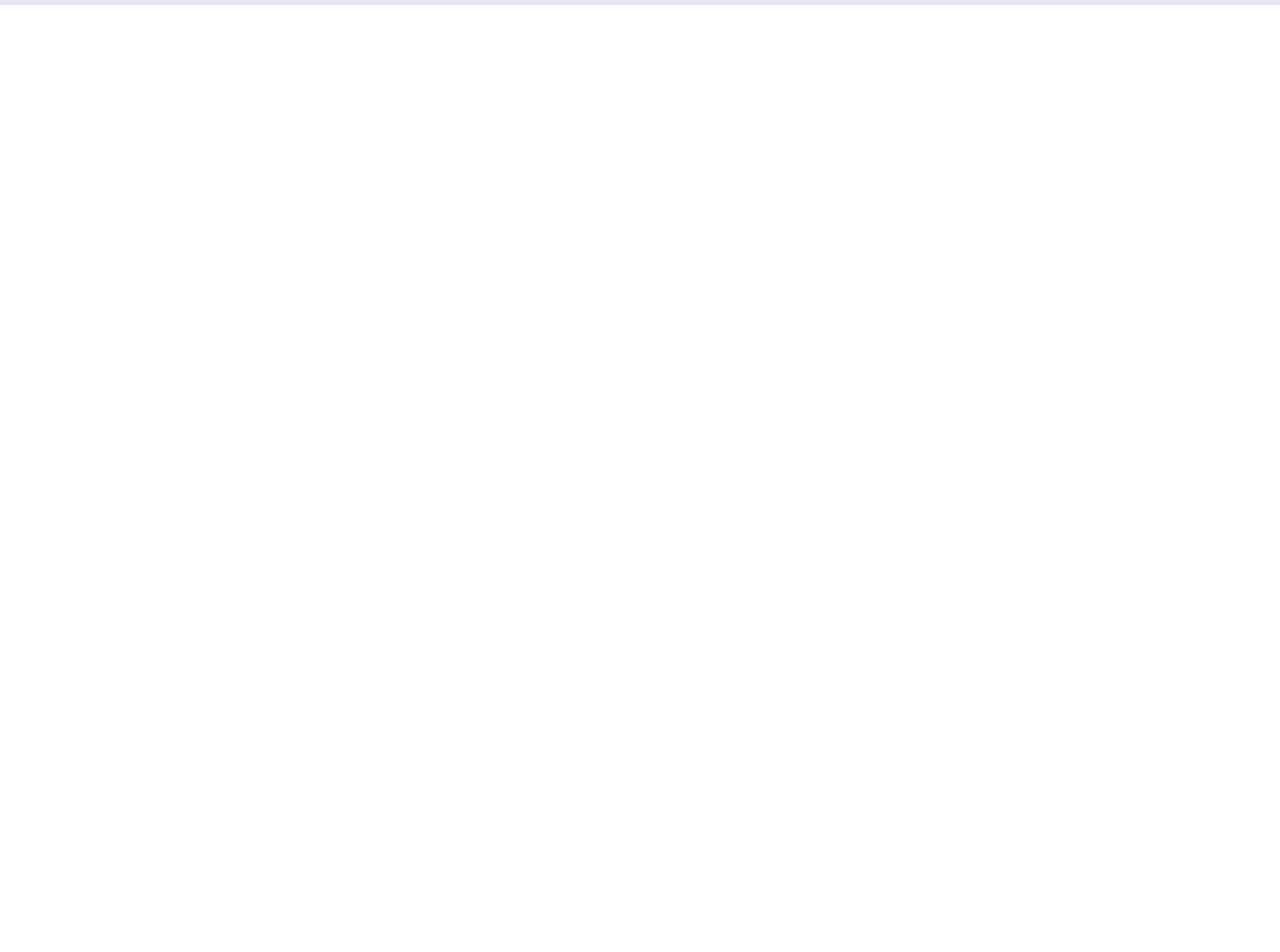
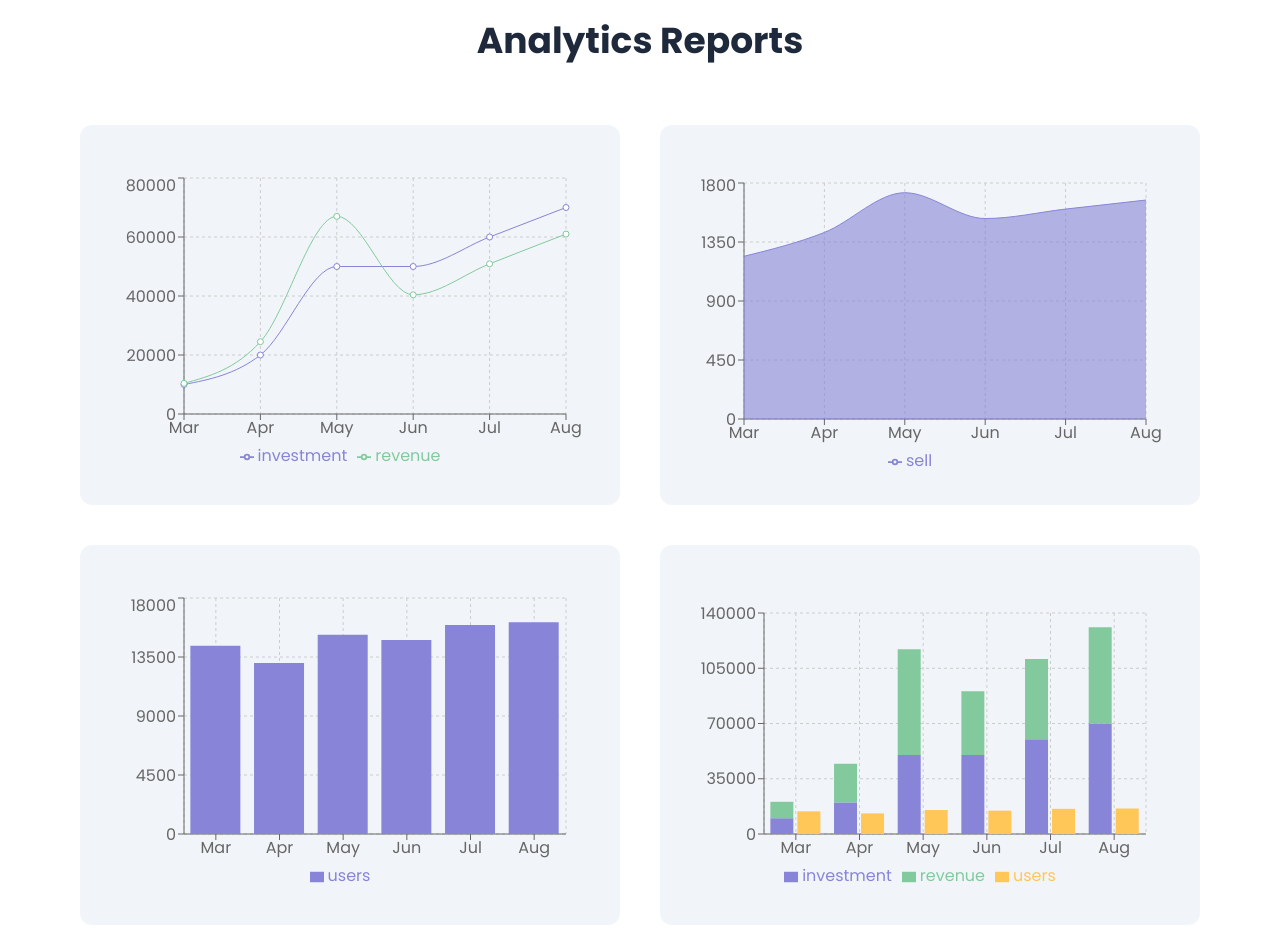
Before and after one commit to md-kawsar-ali/deAngelo-reactjs, a React (Create React App) app: page /analytics in a window 1280 px wide. Shown: the part 160-1112 px from the top of the page. Before the commit the page ends 800 px from the top, so only its background shows below. Built offline with nearby package versions, Linux system fonts and the light colour scheme.

Commit message:
Analytics Added

```diff
--- a/package.json
+++ b/package.json
@@ -12,6 +12,7 @@
     "react-rating": "^2.0.5",
     "react-router-dom": "^6.3.0",
     "react-scripts": "5.0.0",
+    "recharts": "^2.1.9",
     "web-vitals": "^2.1.4"
   },
   "scripts": {
--- /dev/null
+++ b/public/reports-data.json
@@ -0,0 +1,44 @@
+[
+    {
+        "month": "Mar",
+        "investment": 10000,
+        "sell": 1241,
+        "revenue": 10401,
+        "users": 14356
+    },
+    {
+        "month": "Apr",
+        "investment": 20000,
+        "sell": 1423,
+        "revenue": 24500,
+        "users": 13040
+    },
+    {
+        "month": "May",
+        "investment": 50000,
+        "sell": 1726,
+        "revenue": 67010,
+        "users": 15200
+    },
+    {
+        "month": "Jun",
+        "investment": 50000,
+        "sell": 1529,
+        "revenue": 40405,
+        "users": 14800
+    },
+    {
+        "month": "Jul",
+        "investment": 60000,
+        "sell": 1601,
+        "revenue": 50900,
+        "users": 15950
+    },
+    {
+        "month": "Aug",
+        "investment": 70000,
+        "sell": 1670,
+        "revenue": 61000,
+        "users": 16150
+    }
+]
--- a/src/App.js
+++ b/src/App.js
@@ -2,8 +2,9 @@ import { Route, Routes } from 'react-router-dom';
 import './App.css';
 import Footer from './components/Footer/Footer';
 import Header from './components/Header/Header';
-import Home from './components/Header/Home/Home';
+import Home from './components/Home/Home';
 import Reviews from './components/Reviews/Reviews';
+import Analytics from './components/Analytics/Analytics';
 
 function App() {
   return (
@@ -12,9 +13,10 @@ function App() {
       <Routes>
         <Route path="/" element={<Home />} />
         <Route path="/reviews" element={<Reviews isAll={true} />} />
+        <Route path="/analytics" element={<Analytics />} />
       </Routes>
       <Footer></Footer>
-    </div>
+    </div >
   );
 }
 
--- /dev/null
+++ b/src/components/Analytics/Analytics.js
@@ -0,0 +1,27 @@
+import React from 'react';
+import useReports from '../../hooks/useReports';
+import Profit from '../Profit/Profit';
+import Sells from '../Sells/Sells';
+import TotalReports from '../TotalReports/TotalReports';
+import MonthlyUsers from './../MonthlyUsers/MonthlyUsers';
+
+const Analytics = () => {
+    const [reports] = useReports();
+
+    return (
+        <section className='bg-white'>
+            <div className='container mx-auto items-center px-20 py-24 text-center'>
+                <h2 className='text-4xl font-bold text-slate-800 text-center mb-16'>Analytics Reports</h2>
+
+                <div className="grid grid-cols-2 gap-10">
+                    <Profit reports={reports}></Profit>
+                    <Sells reports={reports}></Sells>
+                    <MonthlyUsers reports={reports}></MonthlyUsers>
+                    <TotalReports reports={reports}></TotalReports>
+                </div>
+            </div>
+        </section>
+    );
+};
+
+export default Analytics;
--- a/src/components/Header/Home/Home.js
+++ b/src/components/Home/Home.js
@@ -1,6 +1,6 @@
 import React from 'react';
-import Hero from '../../Hero/Hero';
-import Reviews from '../../Reviews/Reviews';
+import Hero from '../Hero/Hero';
+import Reviews from '../Reviews/Reviews';
 
 const Home = () => {
     return (
--- /dev/null
+++ b/src/components/MonthlyUsers/MonthlyUsers.js
@@ -0,0 +1,31 @@
+import React from 'react';
+import { BarChart, Bar, XAxis, YAxis, CartesianGrid, Tooltip, Legend, ResponsiveContainer } from 'recharts';
+
+const MonthlyUsers = ({ reports }) => {
+    return (
+        <div className="bg-slate-100 py-8 px-6 pt-12 rounded-xl">
+            <ResponsiveContainer width="100%" height={300}>
+                <BarChart
+                    width={500}
+                    height={300}
+                    data={reports}
+                    margin={{
+                        top: 5,
+                        right: 30,
+                        left: 20,
+                        bottom: 5,
+                    }}
+                >
+                    <CartesianGrid strokeDasharray="3 3" />
+                    <XAxis dataKey="month" />
+                    <YAxis />
+                    <Tooltip />
+                    <Legend />
+                    <Bar dataKey="users" fill="#8884d8" />
+                </BarChart>
+            </ResponsiveContainer>
+        </div>
+    );
+};
+
+export default MonthlyUsers;
--- /dev/null
+++ b/src/components/Profit/Profit.js
@@ -0,0 +1,32 @@
+import React from 'react';
+import { LineChart, Line, XAxis, YAxis, CartesianGrid, Tooltip, Legend, ResponsiveContainer } from 'recharts';
+
+const Profit = ({ reports }) => {
+    return (
+        <div className="bg-slate-100 py-8 px-6 pt-12 rounded-xl">
+            <ResponsiveContainer width="100%" height={300}>
+                <LineChart
+                    width={500}
+                    height={300}
+                    data={reports}
+                    margin={{
+                        top: 5,
+                        right: 30,
+                        left: 20,
+                        bottom: 5,
+                    }}
+                >
+                    <CartesianGrid strokeDasharray="3 3" />
+                    <XAxis dataKey="month" />
+                    <YAxis />
+                    <Tooltip />
+                    <Legend />
+                    <Line type="monotone" dataKey="investment" stroke="#8884d8" activeDot={{ r: 8 }} />
+                    <Line type="monotone" dataKey="revenue" stroke="#82ca9d" />
+                </LineChart>
+            </ResponsiveContainer>
+        </div>
+    );
+};
+
+export default Profit;
--- /dev/null
+++ b/src/components/Sells/Sells.js
@@ -0,0 +1,31 @@
+import React from 'react';
+import { AreaChart, Area, XAxis, YAxis, CartesianGrid, Tooltip, Legend, ResponsiveContainer } from 'recharts';
+
+const Sells = ({ reports }) => {
+    return (
+        <div className="bg-slate-100 py-8 px-6 pt-12 rounded-xl">
+            <ResponsiveContainer width="100%" height={300}>
+                <AreaChart
+                    width={500}
+                    height={300}
+                    data={reports}
+                    margin={{
+                        top: 10,
+                        right: 30,
+                        left: 0,
+                        bottom: 0,
+                    }}
+                >
+                    <CartesianGrid strokeDasharray="3 3" />
+                    <XAxis dataKey="month" />
+                    <YAxis />
+                    <Tooltip />
+                    <Legend />
+                    <Area type="monotone" dataKey="sell" stroke="#8884d8" fill="#8884d8" />
+                </AreaChart>
+            </ResponsiveContainer>
+        </div>
+    );
+};
+
+export default Sells;
--- /dev/null
+++ b/src/components/TotalReports/TotalReports.js
@@ -0,0 +1,33 @@
+import React from 'react';
+import { BarChart, Bar, XAxis, YAxis, CartesianGrid, Tooltip, Legend, ResponsiveContainer } from 'recharts';
+
+const TotalReports = ({ reports }) => {
+    return (
+        <div className="bg-slate-100 py-8 px-6 pt-12 rounded-xl">
+            <ResponsiveContainer width="100%" height={300}>
+                <BarChart
+                    width={500}
+                    height={300}
+                    data={reports}
+                    margin={{
+                        top: 20,
+                        right: 30,
+                        left: 20,
+                        bottom: 5,
+                    }}
+                >
+                    <CartesianGrid strokeDasharray="3 3" />
+                    <XAxis dataKey="month" />
+                    <YAxis />
+                    <Tooltip />
+                    <Legend />
+                    <Bar dataKey="investment" stackId="a" fill="#8884d8" />
+                    <Bar dataKey="revenue" stackId="a" fill="#82ca9d" />
+                    <Bar dataKey="users" fill="#ffc658" />
+                </BarChart>
+            </ResponsiveContainer>
+        </div>
+    );
+};
+
+export default TotalReports;
--- /dev/null
+++ b/src/hooks/useReports.js
@@ -0,0 +1,14 @@
+import { useEffect, useState } from 'react';
+
+const useReports = () => {
+    const [reports, setReports] = useState([]);
+    useEffect(() => {
+        fetch('reports-data.json')
+            .then(res => res.json())
+            .then(data => setReports(data))
+    }, []);
+
+    return [reports, setReports];
+}
+
+export default useReports;
```
Also changed, not shown: 1 other file (tests, documents, lock files or other folders).
